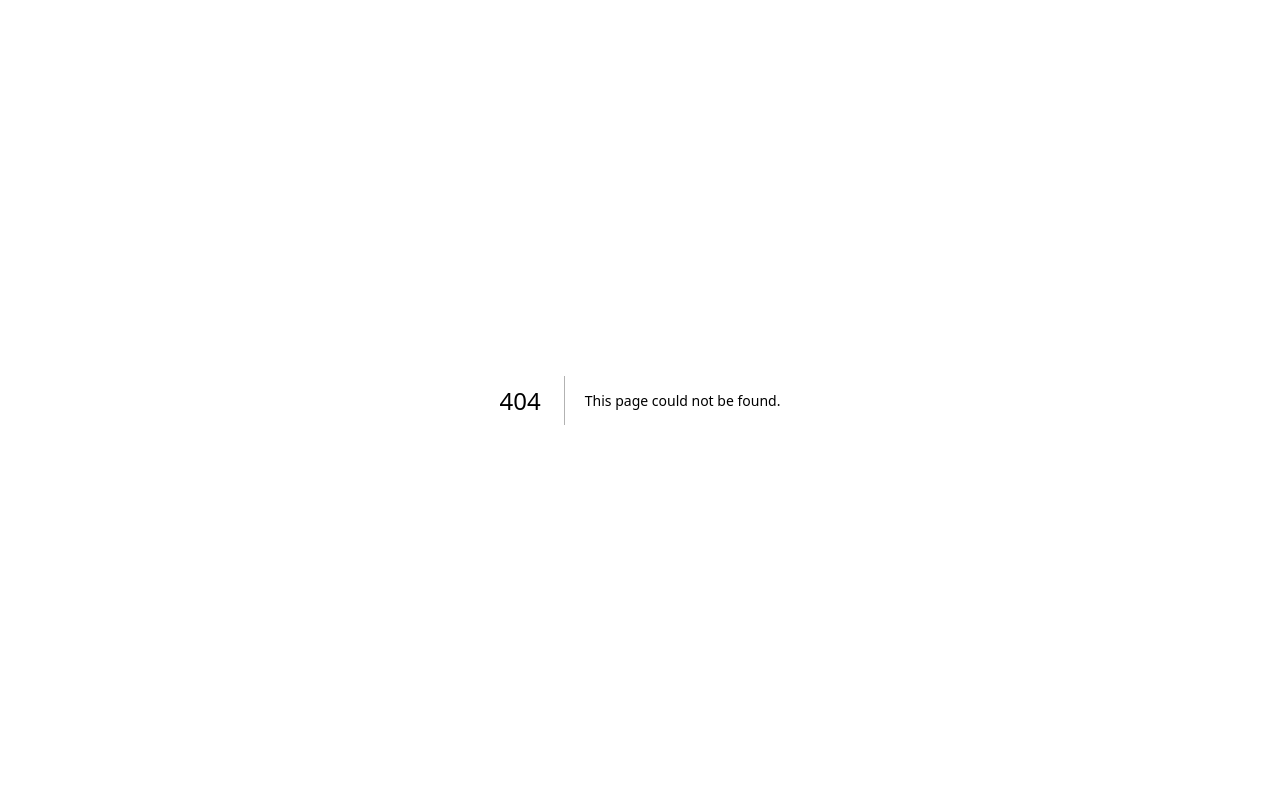
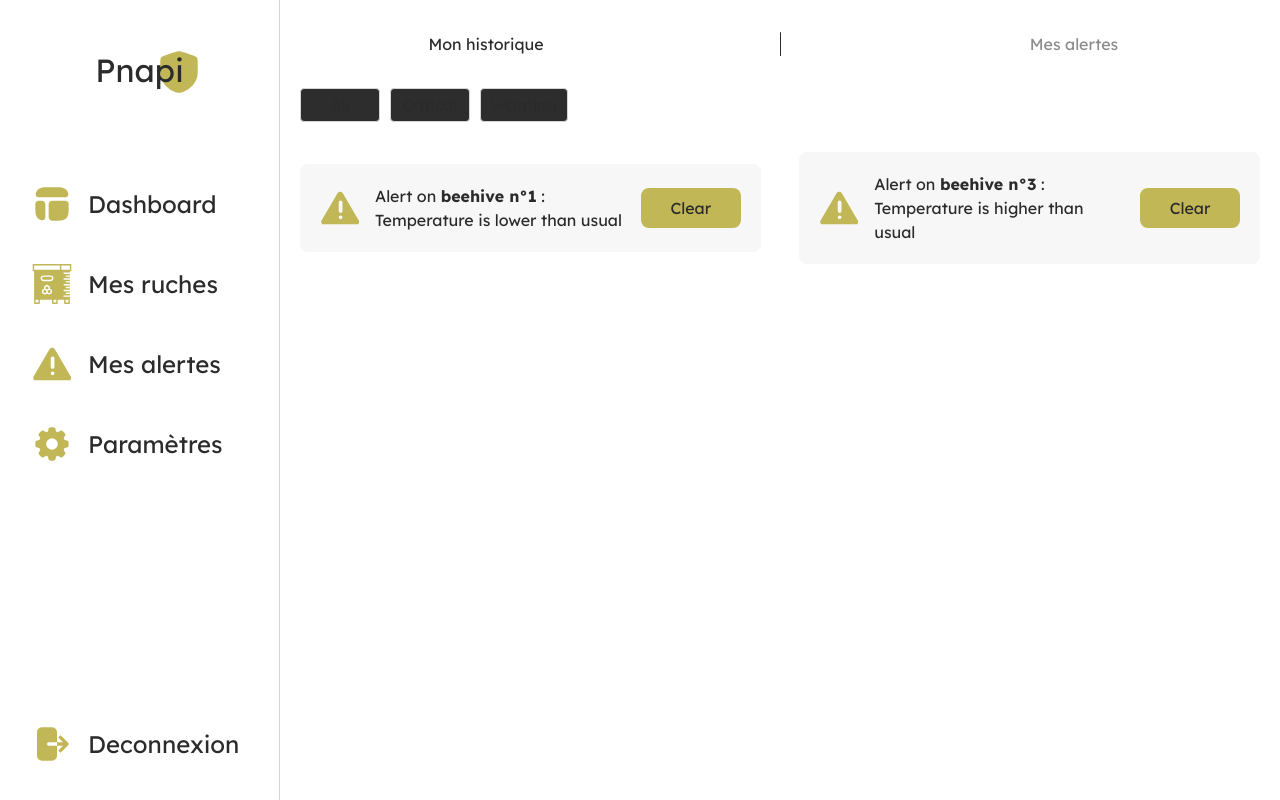
Before and after one commit to BeeGuard/web, a Next.js app: page /beekeeper/alerts in a window 1280 px wide. Before the commit this address had no page. Built offline with nearby package versions, Linux system fonts and the light colour scheme.

Commit message:
add alert page

```diff
--- /dev/null
+++ b/src/app/beekeeper/alerts/page.css
@@ -0,0 +1,63 @@
+.alerts {
+    .panel {
+        text-align: center;
+
+        .unselected-panel {
+            color: rgb(var(--light-foreground-rgb));
+        }
+
+        .separator {
+            width: 1px;
+            height: 100%;
+            background-color: rgb(var(--foreground-rgb));
+            margin: 0 auto;
+            border-radius: 1px;
+        }
+    }
+
+    .history {
+        height: max-content;
+        margin: 10px 20px;
+
+        .buttons-filter {
+            margin-bottom: 10px;
+
+            .light-button {
+                margin-right: 10px;
+            }
+        }
+
+        .list-alerts {
+            display: flex;
+            justify-content: space-between;
+            align-items: center;
+            flex-wrap: wrap;
+            height: 100%;
+
+            .alert {
+                display: flex;
+                justify-content: space-between;
+                align-items: center;
+
+                background-color: rgb(var(--card-background-primary));
+                border-radius: 8px;
+                padding: 20px 10px;
+                margin: 20px 0;
+                width: 48%;
+
+                img {
+                    margin-left: 10px;
+                }
+
+                p {
+                    margin: 0 15px;
+                }
+
+                .button {
+                    min-width: 100px;
+                    margin-right: 10px;
+                }
+            }
+        }
+    }
+}
--- /dev/null
+++ b/src/app/beekeeper/alerts/page.tsx
@@ -0,0 +1,59 @@
+'use client'
+
+import {useState} from "react";
+import Button from "@/app/ui/button/button";
+import Image from "next/image";
+import LightButton from "@/app/ui/light-button/light-button";
+import './page.css';
+
+export default function Dashboard() {
+    const [currentIndex, setCurrentIndex] = useState(0)
+
+    return (
+        <main className={'alerts'}>
+            <div className={'panel grid grid-cols-12 gap-2 my-8'}>
+                <div className={`col-span-5 ${currentIndex !== 0 && 'unselected-panel'}`}
+                     onClick={() => setCurrentIndex(0)}>Mon historique
+                </div>
+                <div className={'col-span-2 separator'}/>
+                <div className={`col-span-5 ${currentIndex !== 1 && 'unselected-panel'}`}
+                     onClick={() => setCurrentIndex(1)}>Mes alertes
+                </div>
+            </div>
+            {currentIndex === 0 &&
+                <div className={'history'}>
+                    <div className={'buttons-filter'}>
+                        <LightButton type={'button'} value={'All'}/>
+                        <LightButton type={'button'} value={'Critical'}/>
+                        <LightButton type={'button'} value={'Warning'}/>
+                    </div>
+                    <div className={'list-alerts'}>
+                        <div className={'alert'}>
+                            <Image
+                                src={'/alert.svg'}
+                                alt={'alert'}
+                                width={40}
+                                height={40}
+                            />
+                            <p>Alert on <b>beehive n°1</b> : Temperature is lower than usual</p>
+                            <Button value={'Clear'} type={'button'}/>
+                        </div>
+                        <div className={'alert'}>
+                            <Image
+                                src={'/alert.svg'}
+                                alt={'alert'}
+                                width={40}
+                                height={40}
+                            />
+                            <p>Alert on <b>beehive n°3</b> : Temperature is higher than usual</p>
+                            <Button value={'Clear'} type={'button'}/>
+                        </div>
+                    </div>
+                </div>
+            }
+            {currentIndex === 1 &&
+                <h1>Hello custom alert</h1>
+            }
+        </main>
+    )
+}
--- a/src/app/beekeeper/layout.tsx
+++ b/src/app/beekeeper/layout.tsx
@@ -3,7 +3,7 @@ import Menu, {Item} from "@/app/ui/menu/menu";
 import './layout.css'
 
 export const metadata: Metadata = {
-    title: 'BeeGuard - Dashboard',
+    title: 'Pnapi - Dashboard',
     description: 'Dashboard',
 }
 
--- a/src/app/globals.css
+++ b/src/app/globals.css
@@ -18,6 +18,8 @@
   --card-background-secondary: 193, 183, 86;
 
   --icon-filter: invert(80%);
+
+  --light-button-background: 45, 45, 45;
 }
 
 @media (prefers-color-scheme: dark) {
@@ -37,6 +39,8 @@
     --card-background-secondary: 193, 183, 86;
 
     --icon-filter: invert(0);
+
+    --light-button-background: 45, 45, 45;
   }
 }
 
--- a/src/app/layout.tsx
+++ b/src/app/layout.tsx
@@ -7,8 +7,8 @@ import './globals.css'
 const lexend = Lexend({ subsets: ['latin'] })
 
 export const metadata: Metadata = {
-  title: 'BeeGuard',
-  description: 'BeeGuard',
+  title: 'Pnapi',
+  description: 'Pnapi',
 }
 
 export default function RootLayout({
--- a/src/app/page.tsx
+++ b/src/app/page.tsx
@@ -33,7 +33,7 @@ export default function Home() {
         <>
             <main>
                 <div className='flex justify-center pt-4'>
-                    <p>BeeGuard</p>
+                    <p>Pnapi</p>
                     <Image
                         src={'/shield.svg'}
                         alt={'shield'}
--- /dev/null
+++ b/src/app/ui/light-button/light-button.css
@@ -0,0 +1,12 @@
+.light-button {
+    padding: 4px 10px;
+    border-radius: 4px;
+    min-width: 80px;
+    background: rgb(var(--light-button-background));
+    border: 1px solid rgb(var(--primary-border));
+    transition-duration: 500ms;
+
+    &:hover {
+        filter: contrast(80%);
+    }
+}
--- /dev/null
+++ b/src/app/ui/light-button/light-button.tsx
@@ -0,0 +1,16 @@
+import './light-button.css';
+
+export interface LightButtonProps {
+    value: string
+    type: 'button' | 'submit' | 'reset'
+    onClick?: (event: React.MouseEvent<HTMLButtonElement>) => void
+    disable?: boolean
+}
+
+export default function LightButton({value, type, onClick, disable}: LightButtonProps) {
+    return (
+        <button className={`light-button`} type={type} onClick={onClick} disabled={disable}>
+            {value}
+        </button>
+    )
+}
--- a/src/app/ui/menu/menu.css
+++ b/src/app/ui/menu/menu.css
@@ -13,7 +13,7 @@
         position: absolute;
         z-index: -1;
         top: 47px;
-        left: 183px;
+        left: 154px;
     }
 }
 
--- a/src/app/ui/menu/menu.tsx
+++ b/src/app/ui/menu/menu.tsx
@@ -17,7 +17,7 @@ export default function Menu({items}: MenuProps) {
         <div className={'menu'}>
             <Link href={'/'} className={'menu-title'}>
                 <div className={'flex justify-center'}>
-                    BeeGuard
+                    Pnapi
                     <Image
                         className={'menu-title-icon'}
                         src={'/shield.svg'}
```
